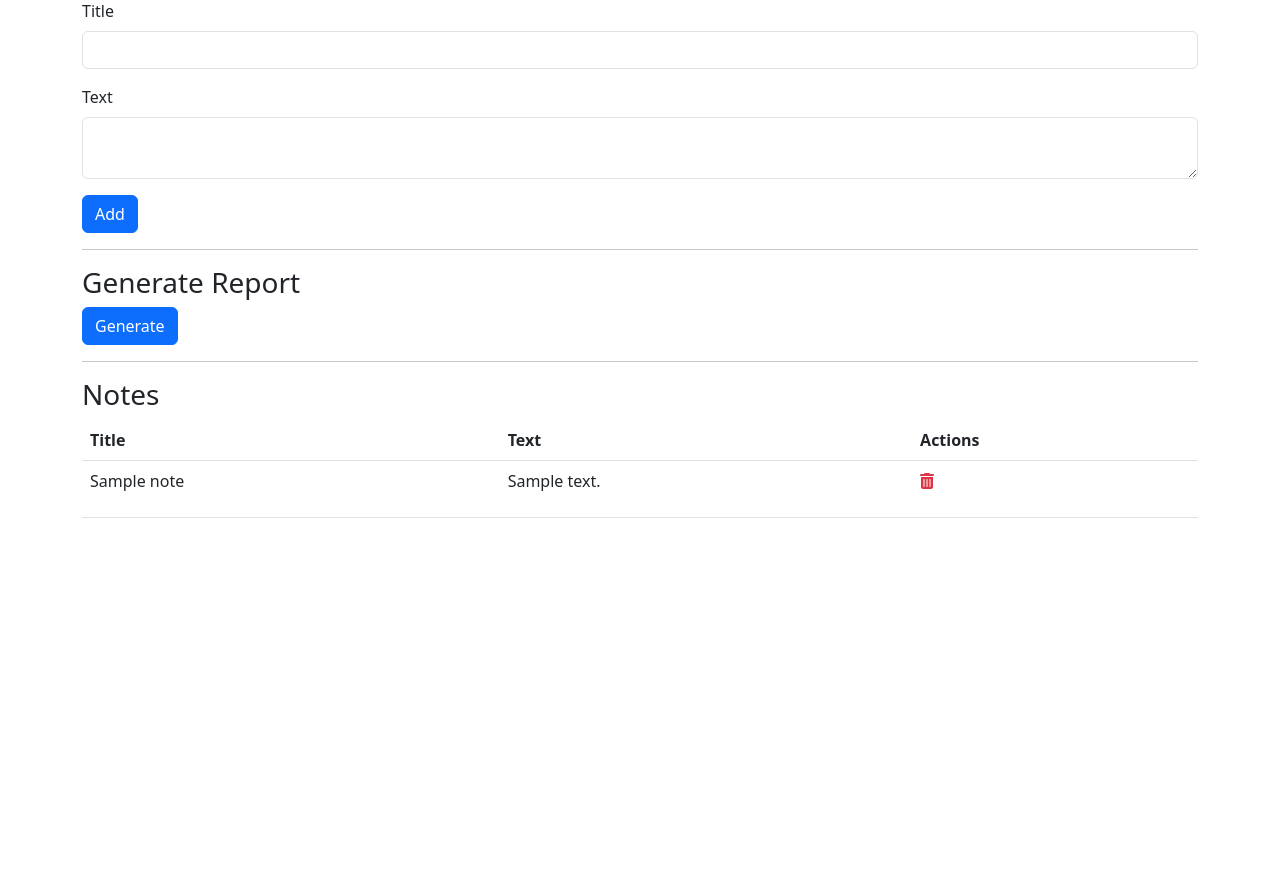
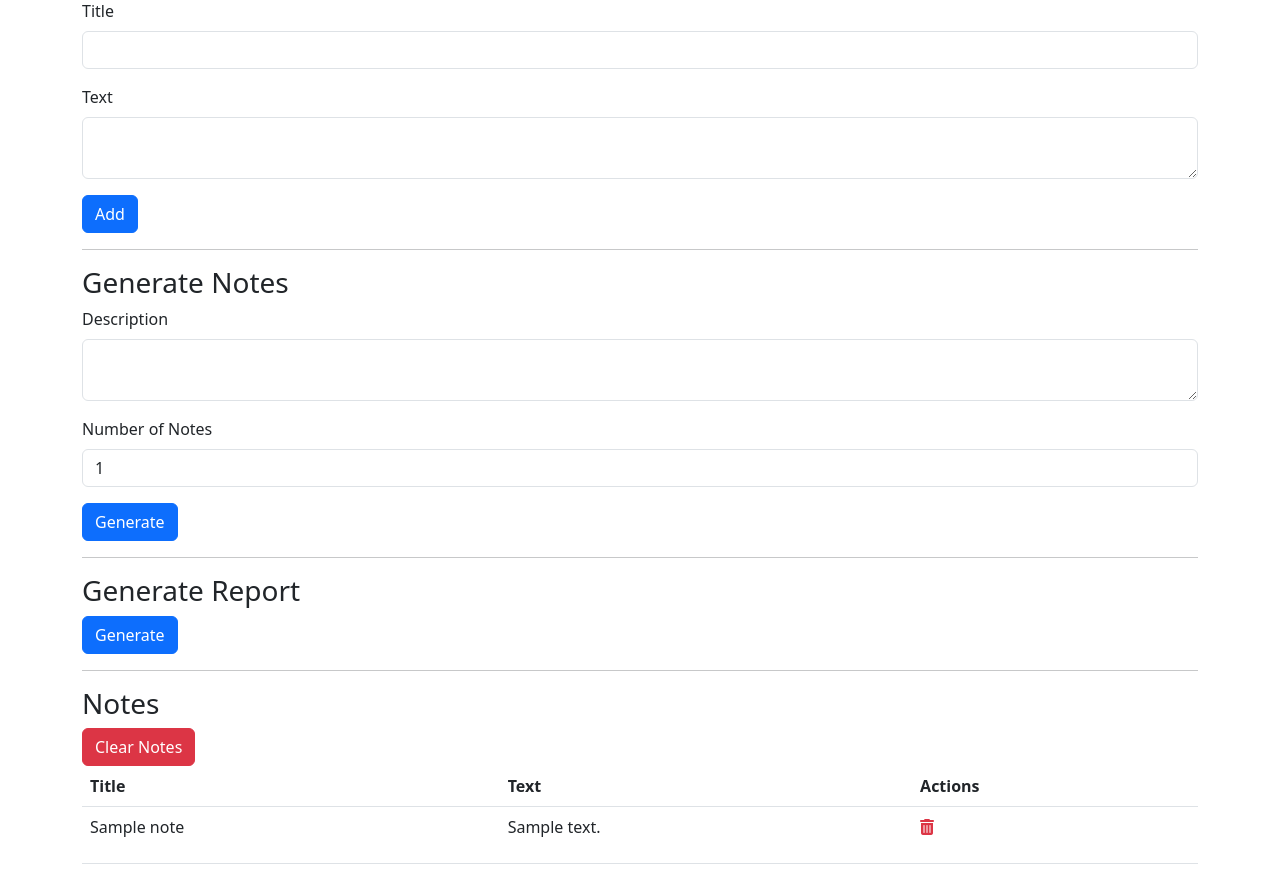
Before and after one commit to jakobrobert/openai-experiments, a Django app: a page that uses note_lists/templates/note_list.html in a window 1280 px wide. Shown: the part 115-995 px from the top of the page. Before the commit the page ends 633 px from the top, so only its background shows below. Run offline with Django 5.2, Linux system fonts and the light colour scheme; tables that the repository leaves empty hold one stand-in row (values such as "Sample post"); some libraries are stand-ins or nearby versions.

Commit message:
[WIP] #33 Add test functionality to generate notes (#35)
* Add form to generate notes (no functionality yet)

* Fix name of form field

* Generate notes json

* Improve system prompt

* Parse notes_json and save notes in database

* Optimize by using bulk_create, so we do only one database query instead of one per note

* Refactor: Extract method

* For consistency, use multi line string in generate_report_using_openai

* Add 'Clear Notes' button

```diff
--- a/note_lists/templates/note_list.html
+++ b/note_lists/templates/note_list.html
@@ -15,13 +15,29 @@
         {% csrf_token %}
         <div class="mb-3">
             <label class="form-label" for="title">Title</label>
-            <input type="text" class="form-control" id="title" name="title" required>
+            <input class="form-control" type="text" id="title" name="title" required>
         </div>
         <div class="mb-3">
             <label class="form-label" for="text">Text</label>
             <textarea class="form-control" id="text" name="text" required></textarea>
         </div>
         <button type="submit" class="btn btn-primary">Add</button>
+    </form>
+
+    <hr>
+
+    <h3>Generate Notes</h3>
+    <form action="{% url 'generate_notes' note_list.id %}" method="post" class="mb-3">
+        {% csrf_token %}
+        <div class="mb-3">
+            <label class="form-label" for="description">Description</label>
+            <textarea class="form-control" id="description" name="description" required></textarea>
+        </div>
+        <div class="mb-3">
+            <label class="form-label" for="num_notes">Number of Notes</label>
+            <input class="form-control" type="number" id="num_notes" name="num_notes" min="1" value="1" required>
+        </div>
+        <button type="submit" class="btn btn-primary">Generate</button>
     </form>
 
     <hr>
@@ -45,6 +61,9 @@
     <hr>
 
     <h3>Notes</h3>
+
+    <a href="{% url 'clear_notes' note_list.id %}" class="btn btn-danger">Clear Notes</a>
+
     <table class="table">
         <thead>
             <tr>
--- a/note_lists/urls.py
+++ b/note_lists/urls.py
@@ -9,5 +9,7 @@ urlpatterns = [
     path('<int:note_list_id>/delete/', views.delete_note_list, name='delete_note_list'),
     path('<int:note_list_id>/notes/add/', views.add_note, name='add_note'),
     path('<int:note_list_id>/notes/<int:note_id>/delete/', views.delete_note, name='delete_note'),
+    path('<int:note_list_id>/notes/clear/', views.clear_notes, name='clear_notes'),
+    path('<int:note_list_id>/generate-notes/', views.generate_notes, name='generate_notes'),
     path('<int:note_list_id>/generate-report/', views.generate_report, name='generate_report'),
 ]
--- a/note_lists/views.py
+++ b/note_lists/views.py
@@ -1,3 +1,5 @@
+import json
+
 from django.shortcuts import render, redirect, get_object_or_404
 from django.views.decorators.http import require_POST
 
@@ -53,6 +55,29 @@ def delete_note(request, note_list_id, note_id):
     return redirect('get_note_list', note_list_id=note_list_id)
 
 
+def clear_notes(request, note_list_id):
+    note_list = get_object_or_404(NoteList, id=note_list_id)
+    note_list.notes.all().delete()
+    return redirect('get_note_list', note_list_id=note_list_id)
+
+
+@require_POST
+def generate_notes(request, note_list_id):
+    note_list = get_object_or_404(NoteList, id=note_list_id)
+    description = request.POST.get('description')
+    num_notes = request.POST.get('num_notes')
+
+    notes_json_str, error_message = generate_notes_json_using_openai(note_list.title, description, num_notes)
+
+    if error_message:
+        request.session['error_message'] = error_message
+    else:
+        notes_data = json.loads(notes_json_str)
+        save_notes_to_database(notes_data, note_list)
+
+    return redirect('get_note_list', note_list_id=note_list_id)
+
+
 @require_POST
 def generate_report(request, note_list_id):
     note_list = get_object_or_404(NoteList, id=note_list_id)
@@ -70,17 +95,46 @@ def generate_report(request, note_list_id):
 
 
 def generate_report_using_openai(note_list):
-    system_prompt = \
-        'Generate a well-structured and concise report based on the provided notes.' \
-        'Detect the language used in the notes and use the same language for the report.' \
-        'The report should NOT contain the notes itself but should summarize the main points and give a conclusion.'\
-        'You will receive the following parameters:' \
-        '- note_list_title' \
-        '- notes_text: A list of notes, each with a title and a text, formatted as (title: ..., text: ...)'
+    system_prompt = (
+        'Generate a well-structured and concise report based on the provided notes.\n'
+        'Detect the language used in the notes and use the same language for the report.\n'
+        'The report should NOT contain the notes itself but should summarize the main points and give a conclusion.\n'
+        'You will receive the following parameters:\n'
+        '- note_list_title\n'
+        '- notes_text: A list of notes, each with a title and a text, formatted as (title: ..., text: ...)\n'
+    )
 
     notes = note_list.notes.all()
-    notes_text = ",".join([f"(title: {note.title}, text: {note.text})" for note in notes])
+    notes_text = ','.join([f'(title: {note.title}, text: {note.text})' for note in notes])
 
-    user_prompt = f"Generate a report. note_list_title: {note_list.title}, notes_text: {notes_text}"
+    user_prompt = f'Generate a report. note_list_title: {note_list.title}, notes_text: {notes_text}'
 
     return generate_openai_text(system_prompt, user_prompt)
+
+
+def generate_notes_json_using_openai(note_list_title, description, num_notes):
+    system_prompt = (
+        'Generates notes based on the given parameters.\n'
+        'Each note is an object with title and text.\n'
+        'The response must be a raw JSON array containing the notes, without any wrapping object.\n'
+        'The parameters you will receive are:\n'
+        '- note_list_title: The title of the note list\n'
+        '- description: A description to guide the content of the notes\n'
+        '- num_notes: The number of notes to generate\n'
+    )
+
+    user_prompt = (
+        'Generate the notes.\n'
+        f'note_list_title: {note_list_title}, description: {description}, num_notes: {num_notes}\n'
+    )
+
+    return generate_openai_text(system_prompt, user_prompt)
+
+
+def save_notes_to_database(notes_data, note_list):
+    notes = []
+
+    for note_data in notes_data:
+        notes.append(Note(title=note_data['title'], text=note_data['text'], note_list=note_list))
+
+    Note.objects.bulk_create(notes)
```
